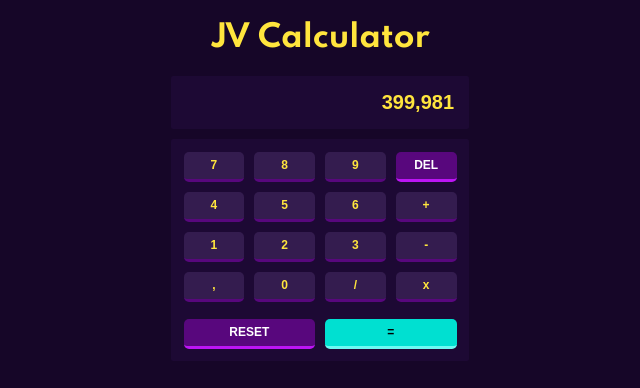
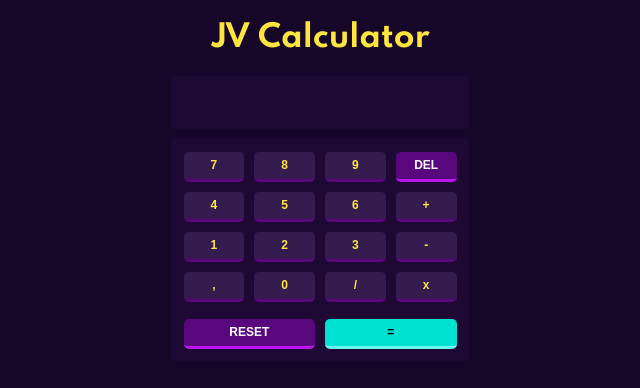
Before and after one commit to vivianequeiroz/jv-calculator, a Vue app: page / in a window 1280 px wide. Shown: the top 388 px of the page, without its empty margins (320-960 px from the left). Built offline with nearby package versions, Linux system fonts and the light colour scheme.

Commit message:
feat: add button reset to clear expression state

```diff
--- a/src/components/Calculator.vue
+++ b/src/components/Calculator.vue
@@ -1,12 +1,17 @@
 <script setup lang="ts">
-  //import { ref } from 'vue';
+  import { ref } from 'vue';
 
-  //const count = ref<number>(10);
+  const expression = ref<string>('');
+
+  function clearExpression() {
+    expression.value = '';
+  }
 </script>
 
 <template>
-  <form class="calculator-container">
-    <input class="input-numbers" value="399,981" />
+  <pre style="color: #fff">{{ expression }}</pre>
+  <form class="calculator-container" @submit.prevent="">
+    <input v-model="expression" class="input-numbers" />
     <div class="buttons">
       <div class="buttons-operators">
         <div class="button-column">
@@ -35,7 +40,7 @@
         </div>
       </div>
       <div class="button-controllers">
-        <button class="reset">RESET</button>
+        <button class="reset" @click="clearExpression">RESET</button>
         <button type="submit" class="result">=</button>
       </div>
     </div>
```
